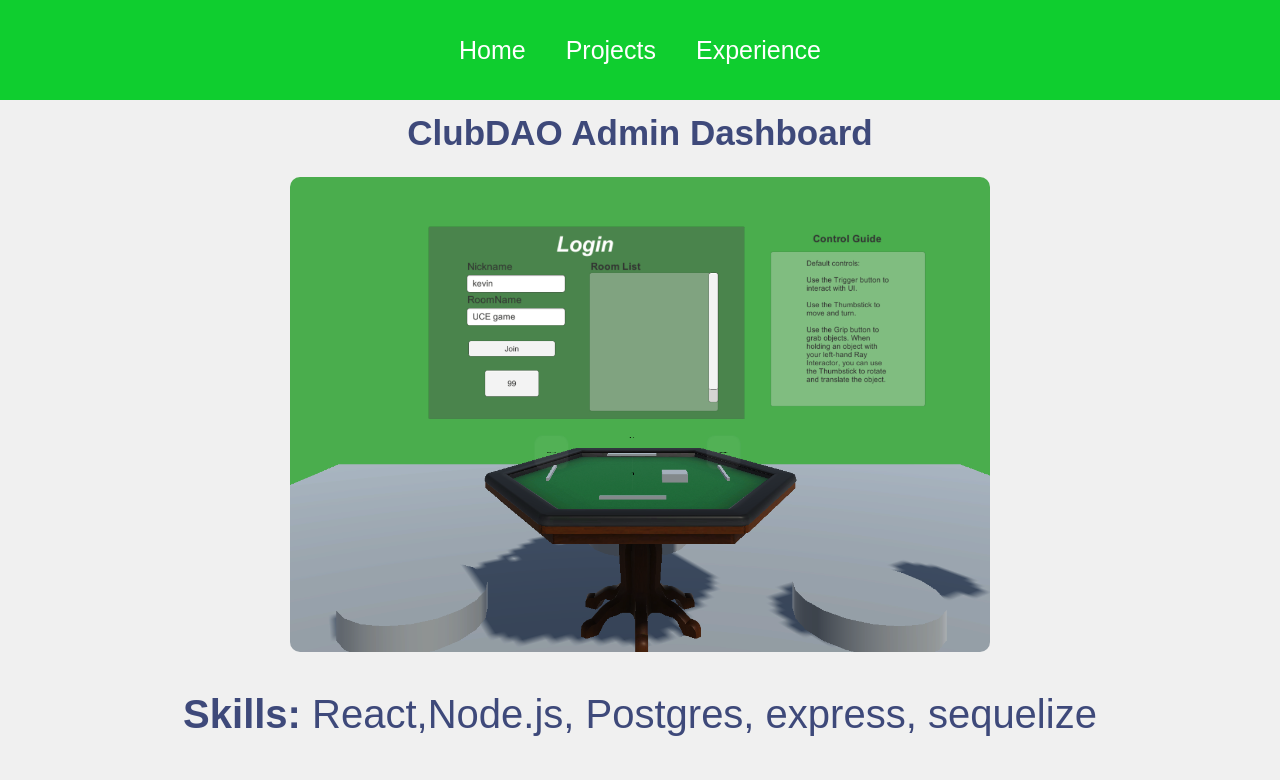
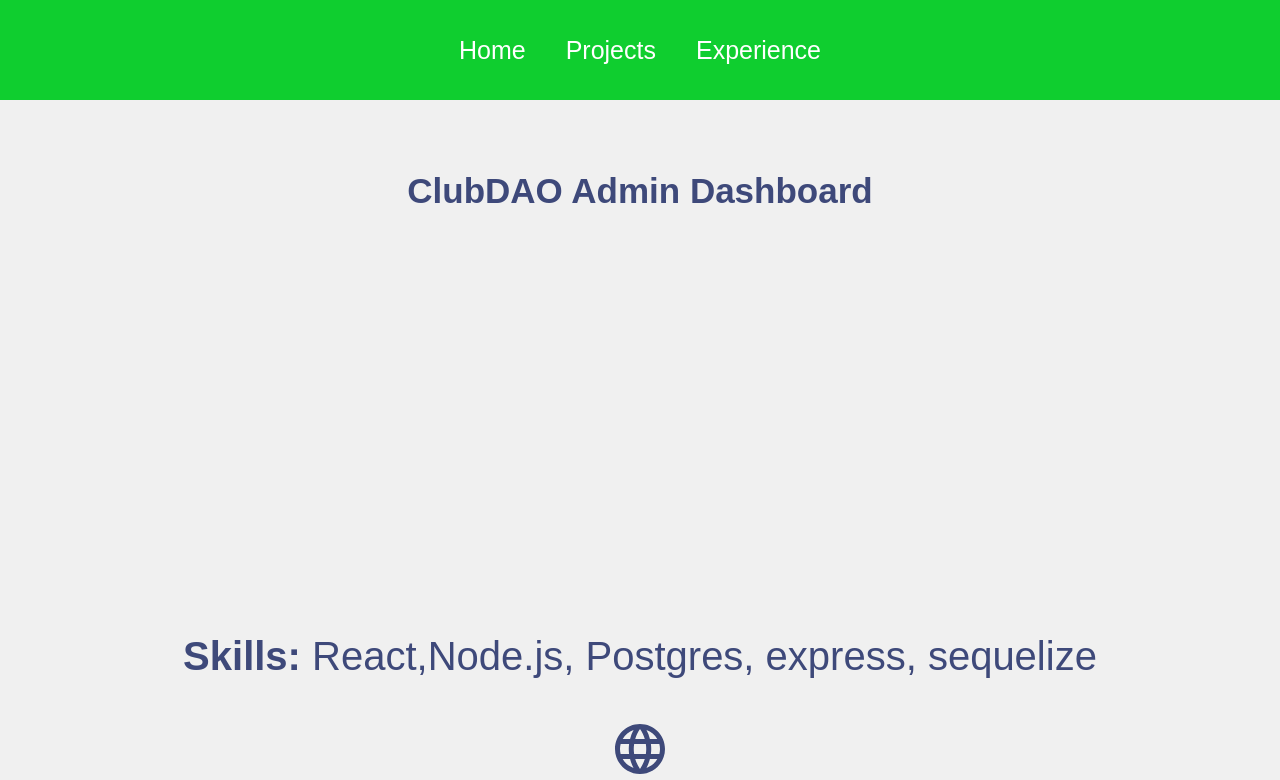
Before and after one commit to chile109/ReactPortfoilio, a React (Create React App) app: page /projects/1 in a window 1280 px wide. Shown: the top 780 px of the page. Built offline with nearby package versions, Linux system fonts and the light colour scheme.

Commit message:
add: react player in project preview

```diff
--- a/package.json
+++ b/package.json
@@ -12,6 +12,7 @@
     "gh-pages": "^4.0.0",
     "react": "^18.2.0",
     "react-dom": "^18.2.0",
+    "react-player": "^2.11.0",
     "react-router-dom": "^6.6.0",
     "react-scripts": "5.0.1",
     "react-vertical-timeline-component": "^3.6.0",
--- a/src/Helpers/ProjectList.js
+++ b/src/Helpers/ProjectList.js
@@ -5,11 +5,13 @@ export const ProjectList = [
     {
         name: "UCE-VR",
         image: project1,
+        video: "https://youtu.be/jjGUgkIYFpg",
         skills: "Unity, Photon, XR interaction toolkit, Oculus Quest",
     },
     {
         name: "ClubDAO Admin Dashboard",
         image: project2,
+        video: "https://youtu.be/jjGUgkIYFpg",
         skills: "React,Node.js, Postgres, express, sequelize",
     },
 ];
--- a/src/Pages/ProjectPreview.js
+++ b/src/Pages/ProjectPreview.js
@@ -3,6 +3,7 @@ import { useParams } from "react-router-dom";
 import "../Styles/ProjectPreview.css";
 import { ProjectList } from "../Helpers/ProjectList";
 import WebIcon from "@material-ui/icons/Language";
+import ReactPlayer from 'react-player/youtube'
 
 function ProjectPreview() {
     const { id } = useParams();
@@ -10,7 +11,8 @@ function ProjectPreview() {
     return (
         <div className="project">
             <h1>{project.name}</h1>
-            <img src={project.image} alt={project.name} />
+            <ReactPlayer url={project.video} />
+            {/* <img src={project.image} alt={project.name} /> */}
             <p>
                 <b>Skills:</b> {project.skills}
             </p>
```
Also changed, not shown: 1 other file (tests, documents, lock files or other folders).
